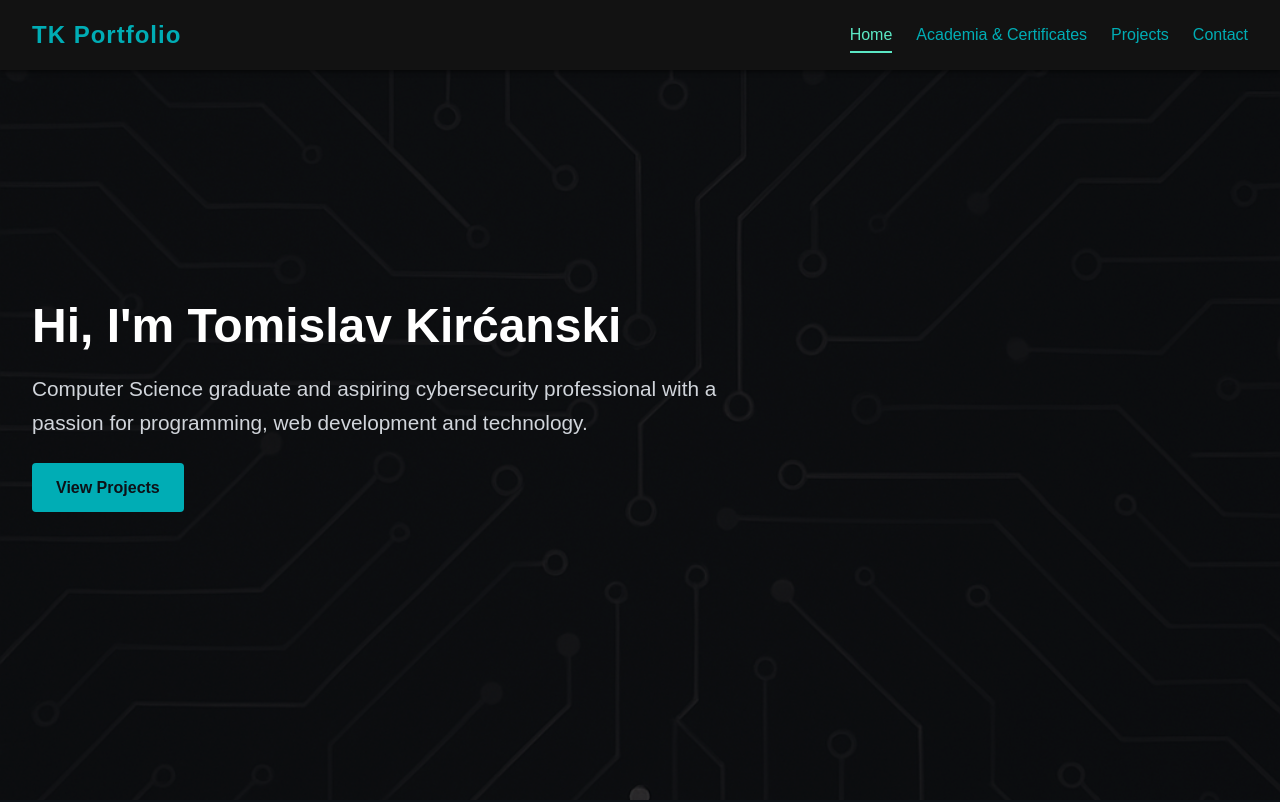
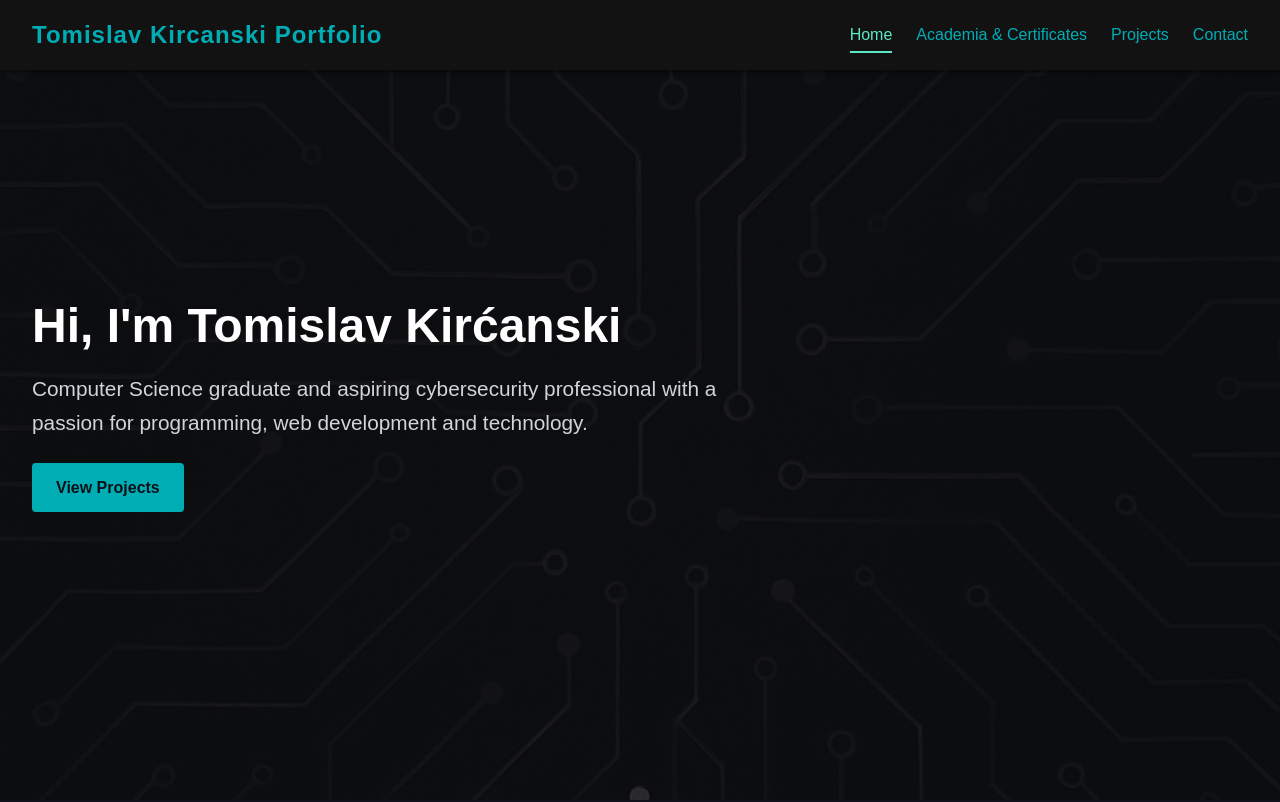
Before and after one commit to asdfsdfsd98/portfolio, a plain HTML site: page index.html in a window 1280 px wide. Shown: the top 802 px of the page. Drawn offline with Linux system fonts and the light colour scheme.

Commit message:
Update index.html

```diff
--- a/index.html
+++ b/index.html
@@ -8,7 +8,7 @@
   </head>
   <body>
     <header>
-      <div class="logo">TK Portfolio</div>
+      <div class="logo">Tomislav Kircanski Portfolio</div>
       <nav>
         <ul>
           <li><a href="index.html">Home</a></li>
```
